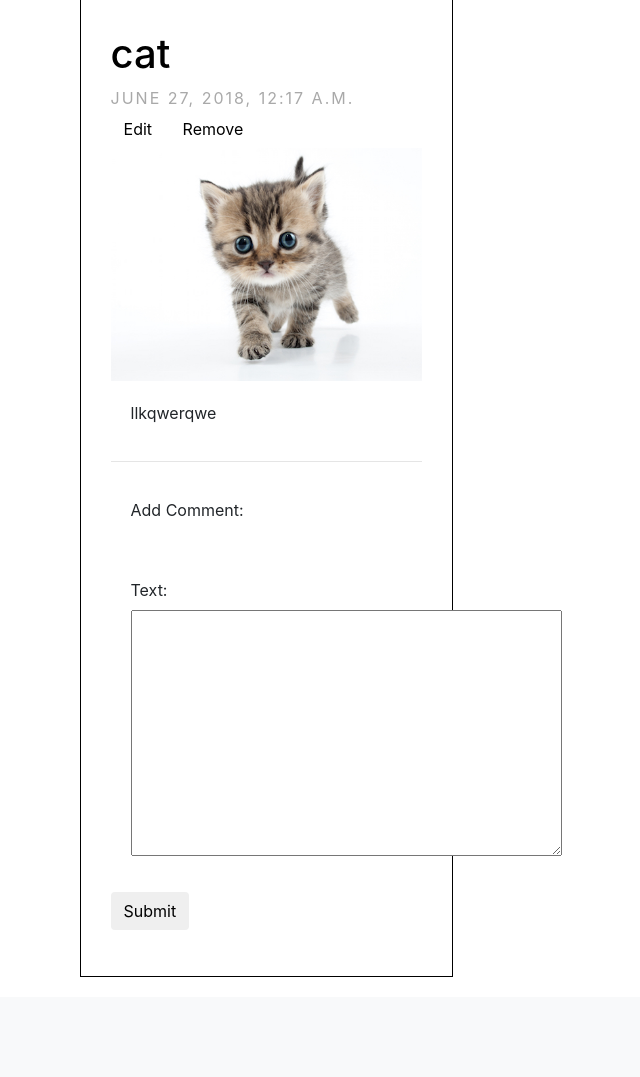
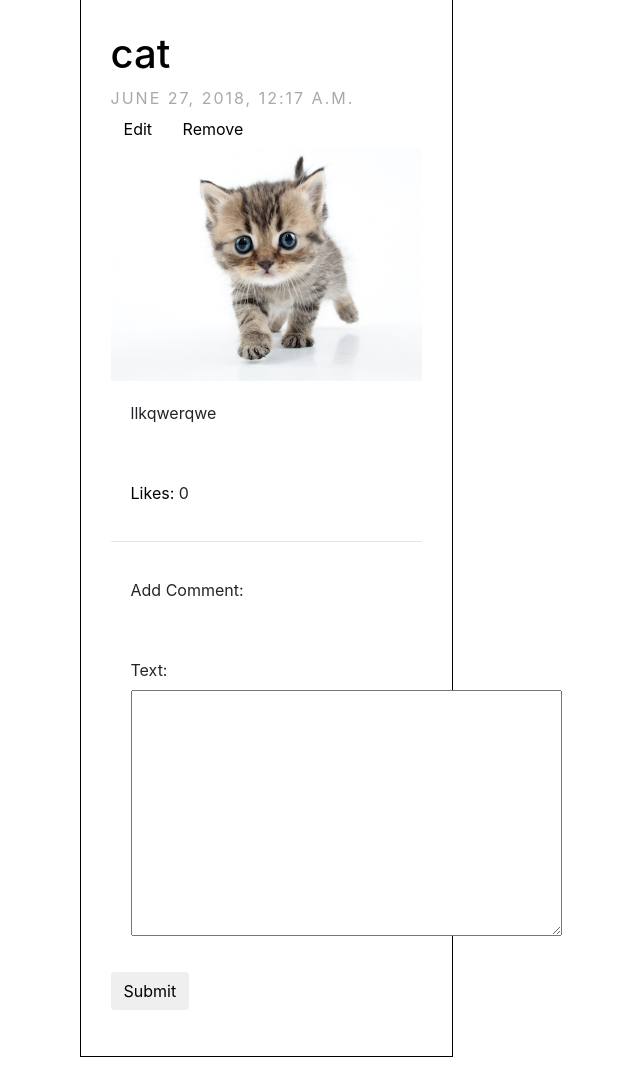
Before and after one commit to kqian5/Circle, a Django app: page /post/11/ in a window 1280 px wide. Shown: the part 77-1154 px from the top of the page, without its empty margins (91-731 px from the left). Before the commit the page ends 1054 px from the top, so only its background shows below. Run offline with Django 3.2, Linux system fonts and the light colour scheme; a user stored in the database is signed in; data comes from the database, SQL or seed files in the repository; both versions use the stored data as it was after the commit; some libraries are stand-ins or nearby versions.

Commit message:
added likes

```diff
--- a/circle/admin.py
+++ b/circle/admin.py
@@ -1,6 +1,7 @@
 from django.contrib import admin
-from .models import Post, Comment
+from .models import Post, Comment, Like
 
 # Register your models here.
 admin.site.register(Post)
 admin.site.register(Comment)
+admin.site.register(Like)
--- a/circle/models.py
+++ b/circle/models.py
@@ -21,6 +21,7 @@ class Post(models.Model):
     def __str__(self):
         return self.title
 
+
 class Comment(models.Model):
     post = models.ForeignKey('circle.Post', on_delete=models.CASCADE, related_name='comments')
     author = models.CharField(max_length=200)
@@ -34,3 +35,9 @@ class Comment(models.Model):
 
     def __str__(self):
         return self.text
+
+
+class Like(models.Model):
+    author = models.ForeignKey('auth.User', on_delete=models.CASCADE)
+    post_pk = models.IntegerField(null=True)
+    comment = models.ForeignKey(Comment, null=True, on_delete=models.CASCADE)
--- a/circle/templates/circle/post_detail.html
+++ b/circle/templates/circle/post_detail.html
@@ -14,6 +14,7 @@
         {% endif %}
         <center><img src="{{ post.image.url }}" class="image-thumbnail img-fluid"></center>
         <p>{{ post.text|linebreaksbr }}</p>
+        <p><a href="{% url 'like' pk=post.pk %}">Likes: </a>{{ num_likes }}</p>
         <hr>
         {% for comment in post.comments.all %}
             <div class="comment">
--- a/circle/templates/circle/post_list.html
+++ b/circle/templates/circle/post_list.html
@@ -9,6 +9,7 @@
             </div>
             <center><img src="{{ post.image.url }}" class="image-thumbnail img-fluid"></center>
             <p>{{ post.text|linebreaksbr }}</p>
+            <p><a href="{% url 'like' pk=post.pk %}">Likes: </a>{# {{ Like.object.filter(post=post) }} #}</p>
             <a href="{% url 'post_detail' pk=post.pk %}">Comments: {{ post.comments.count }}</a>
         </div>
     {% endfor %}
--- a/circle/urls.py
+++ b/circle/urls.py
@@ -12,4 +12,5 @@ urlpatterns = [
     url(r'^register/$', views.register, name='register'),
     url(r'^post/(?P<pk>\d+)/remove/$', views.post_remove, name='post_remove'),
     url(r'^profile/user$', views.user_profile, name='user_profile'),
+    url(r'^post/(?P<pk>\d+)/like/$', views.like, name='like'),
 ]
--- a/circle/views.py
+++ b/circle/views.py
@@ -1,5 +1,5 @@
 from django.shortcuts import render, get_object_or_404, redirect
-from .models import Post
+from .models import Post, Like
 from django.utils import timezone
 from .forms import PostForm, LoginForm, RegistrationForm, CommentForm
 from django.contrib.auth import authenticate, login as auth_login, logout as auth_logout
@@ -12,7 +12,7 @@ from django.contrib.auth.decorators import login_required
 @login_required
 def post_list(request):
     posts = Post.objects.filter(published_date__lte=timezone.now()).order_by('-published_date')
-    return render(request, 'circle/post_list.html', {'posts': posts})
+    return render(request, 'circle/post_list.html', {'posts': posts, 'Like': Like})
 
 
 def post_new(request):
@@ -98,6 +98,7 @@ def register(request):
 def post_detail(request, pk):
     if request.user.is_authenticated:
         post = get_object_or_404(Post, pk=pk)
+        num_likes = Like.objects.filter(post_pk=pk).count()
         if request.method == "POST":
             form = CommentForm(request.POST)
             if form.is_valid():
@@ -108,7 +109,7 @@ def post_detail(request, pk):
                 return redirect('post_detail', pk=post.pk)
         else:
             form = CommentForm()
-        return render(request, 'circle/post_detail.html', {'post': post,'form': form})
+        return render(request, 'circle/post_detail.html', {'post': post,'form': form,'num_likes': num_likes})
     else:
         return redirect('login')
 
@@ -118,3 +119,9 @@ def user_profile(request):
     posts = Post.objects.filter(author=request.user)
     posts = posts.filter(published_date__lte=timezone.now()).order_by('-published_date')
     return render(request, 'circle/profile.html', {'posts': posts})
+
+@login_required
+def like(request, pk):
+    post = get_object_or_404(Post, pk=pk)
+    Like.objects.get_or_create(author=request.user, post_pk=pk)
+    return redirect('post_detail', pk=pk)
```
Also changed, not shown: circle/migrations/0001_initial.py, circle/migrations/0002_like.py (added), circle/migrations/0002_post_image.py (deleted), circle/migrations/0003_auto_20180626_2001.py (deleted), circle/migrations/0003_auto_20180804_2109.py (added), circle/migrations/0004_comment.py (deleted), db.sqlite3.
